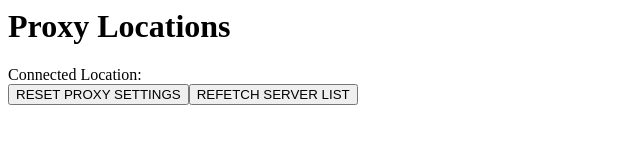
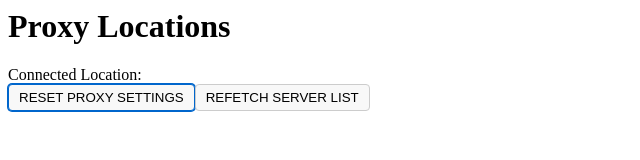
Before and after one commit to devvader1/proxy-chrome-extension, a website with bundled scripts: page src/hello.html in a window 1280 px wide. Both pictures are taken after a click on the button "RESET PROXY SETTINGS". Shown: the whole page, without its empty margins (0-640 px from the left). Built offline with nearby package versions, Linux system fonts and the light colour scheme; no server answers.

Commit message:
Extracted out css to separate styles.css file

```diff
--- a/src/hello.html
+++ b/src/hello.html
@@ -1,9 +1,5 @@
 <html>
-<style type="text/css">
-  li {
-    padding-right: 40px;
-  }
-</style>
+  <link rel="stylesheet" type="text/css" href="styles.css" />
 
   <body>
     <h1>Proxy Locations</h1>
@@ -13,5 +9,4 @@
 
     <script type="module" src="popup.js"></script>
   </body>
-
 </html>
--- /dev/null
+++ b/src/styles.css
@@ -0,0 +1,25 @@
+.reset-button,
+.refresh-button,
+.connect-button {
+  margin-bottom: 10px;
+  cursor: pointer;
+  padding: 5px 10px;
+  border: 1px solid #ccc;
+  background-color: #f8f8f8;
+  border-radius: 4px;
+  transition: background-color 0.2s ease-in-out;
+}
+
+.reset-button:hover,
+.refresh-button:hover,
+.connect-button:hover {
+  background-color: #e0e0e0;
+}
+
+.reset-button:focus,
+.refresh-button:focus,
+.connect-button:focus {
+  outline: none;
+  border-color: #0066cc;
+  box-shadow: 0 0 0 1px #0066cc;
+}
```
Lines whose indentation alone changed are shown as unchanged.
